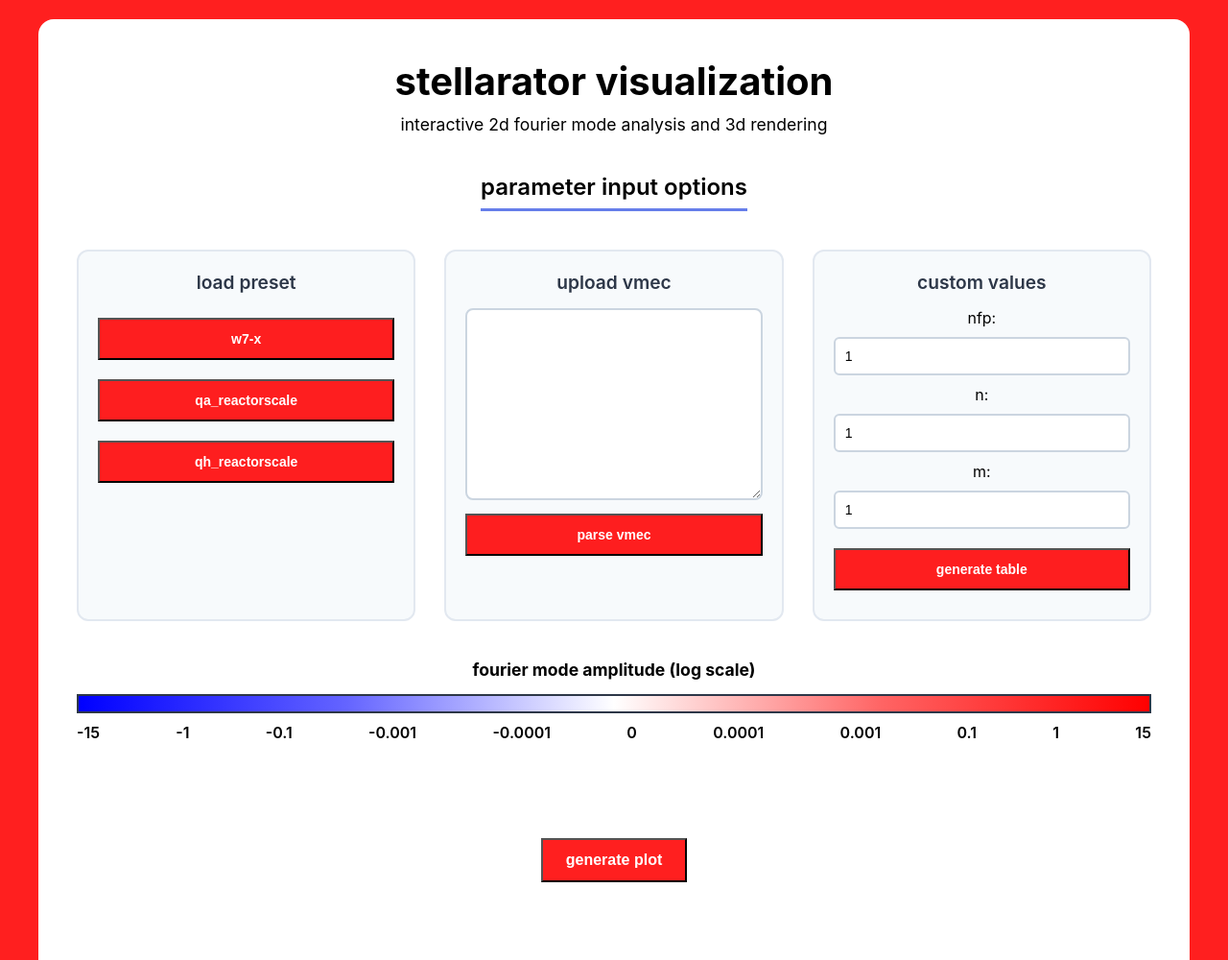
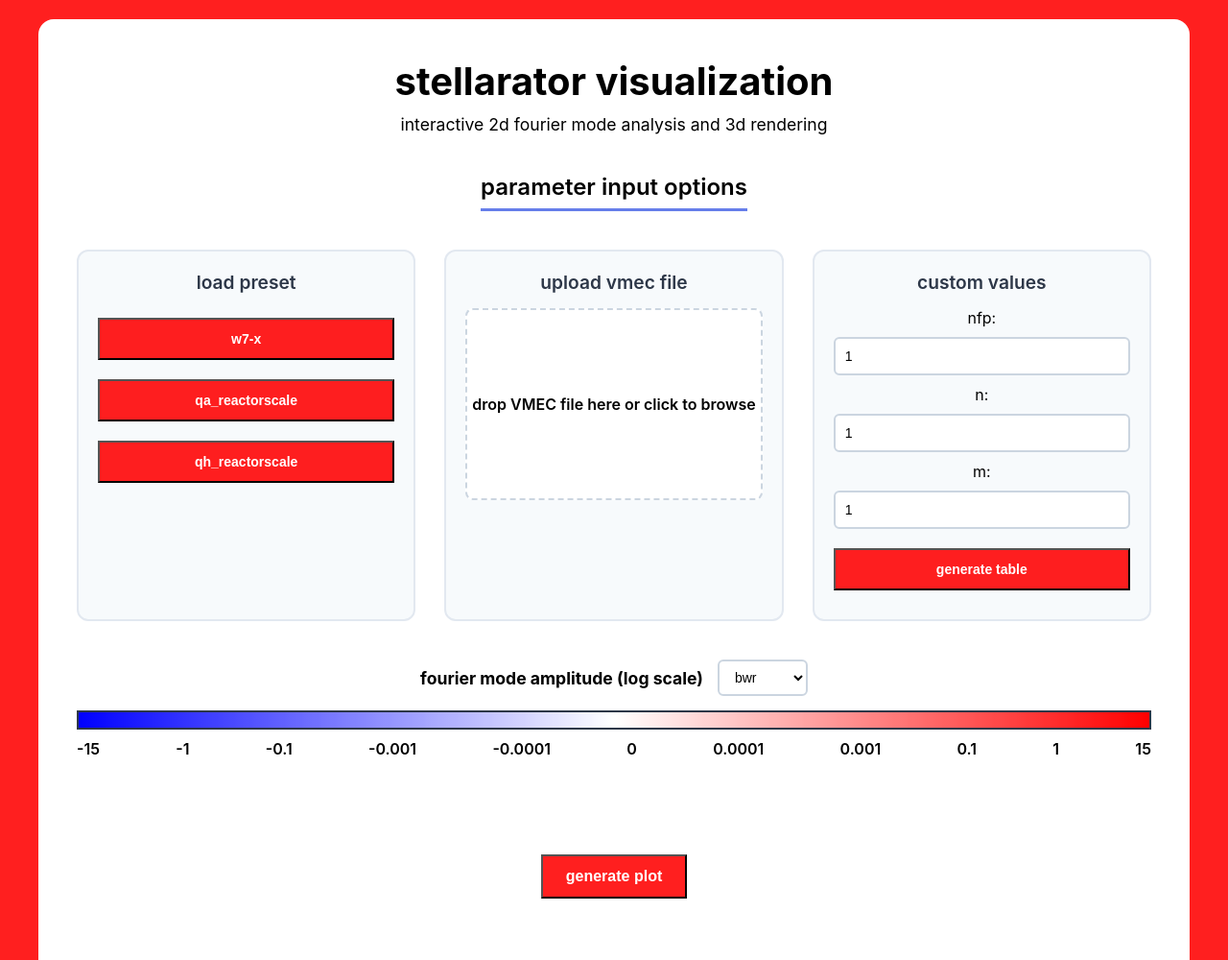
Before and after one commit to JessicaLi08/Stellarator_Visualization, a Flask app: page / in a window 1280 px wide. Shown: the top 1000 px of the page at 96% size. Run offline with Flask 3, Linux system fonts and the light colour scheme.

Commit message:
added "translation layer" + colorbar choices
1. uses actual files (e.g., input.W7-X_without_coil_ripple_beta0p05_d23p4_tm) for the presets

2. made the copy/paste vmec file into a drag/drop for ease of use

```diff
--- a/app.py
+++ b/app.py
@@ -1,8 +1,8 @@
 from flask import Flask, render_template, request, jsonify
 import draw_stel
 import json
-
-# !!flask logic done by chatgpt!!
+import matplotlib.pyplot as plt
+import numpy as np
 
 app = Flask(__name__)
 
@@ -10,18 +10,23 @@ app = Flask(__name__)
 def index():
     return render_template("index.html")
 
-@app.route("/generate", methods=["POST"])
-def generate():
-    data = request.json
+@app.route("/get_colormaps", methods=["GET"])
+def get_colormaps():
+    colormaps = {}
+    cmap_names = ['bwr', 'viridis', 'plasma', 'turbo']
 
-    # save input JSON
-    with open("stellarator_input.json", "w") as f:
-        json.dump(data, f)
+    for name in cmap_names:
+        cmap = plt.get_cmap(name)
+        # Sample 256 colors from the colormap
+        colors = []
+        for i in np.linspace(0, 1, 256):
+            rgba = cmap(i)
+            # Convert to 0-255 RGB
+            rgb = [int(rgba[0] * 255), int(rgba[1] * 255), int(rgba[2] * 255)]
+            colors.append(rgb)
+        colormaps[name] = colors
 
-    # run pyvista script
-    subprocess.run(["python", "draw_stel.py"], check=True)
-
-    return jsonify({"status": "ok"})
+    return jsonify(colormaps)
 
 @app.route("/draw_stel", methods=["POST"])
 def draw_stel_route():
--- a/static/main.js
+++ b/static/main.js
@@ -12,133 +12,10 @@ let rbc = {};
 let zbs = {};
 let currentModel = null;
 
-const presets = {
-  // input.W7-X_without_coil_ripple_beta0p05_d23p4_tm
-  w7x: `NFP = 5, rbc(-2,  1)=  -1.7050E-03,  zbs(-2,  1)=  -1.7050E-03,
- rbc(-1,  1)=  -1.2100E-02,  zbs(-1,  1)=  -1.2100E-02,
- rbc(-1,  2)=   1.3750E-03,  zbs(-1,  2)=   1.3750E-03,
- rbc( 0,  0)=   5.5000E+00,  zbs( 0,  0)=   0.0000E+00,
- rbc( 0,  1)=   4.7685E-01,  zbs( 0,  1)=   6.2315E-01,
- rbc( 0,  2)=   6.1600E-02,  zbs( 0,  2)=   6.4350E-02,
- rbc( 0,  3)=   2.0350E-04,  zbs( 0,  3)=   2.0350E-04,
- rbc( 1,  0)=   2.3540E-01,  zbs( 1,  0)=  -1.1550E-01,
- rbc( 1,  1)=  -2.2330E-01,  zbs( 1,  1)=   2.2330E-01,
- rbc( 1,  2)=   1.0065E-01,  zbs( 1,  2)=   1.3200E-01,
- rbc( 1,  3)=   1.1165E-02,  zbs( 1,  3)=  -1.1165E-02,
- rbc( 2,  0)=   1.2650E-02,  zbs( 2,  0)=  -1.2650E-02,
- rbc( 2,  1)=  -3.1350E-02,  zbs( 2,  1)=   3.1350E-02,
- rbc( 2,  2)=   5.5000E-02,  zbs( 2,  2)=  -5.5000E-02,
- rbc( 2,  3)=   6.4350E-03,  zbs( 2,  3)=   6.4350E-03,
- rbc( 2,  4)=  -6.8750E-03,  zbs( 2,  4)=  -6.8750E-03,
- rbc( 3,  0)=   1.9800E-03,  zbs( 3,  0)=  -1.9800E-03,
- rbc( 3,  2)=  -1.8700E-03,  zbs( 3,  2)=   1.7600E-03,
- rbc( 3,  3)=  -6.7650E-03,  zbs( 3,  3)=   6.7650E-03,
- rbc( 3,  4)=  -2.7390E-03,  zbs( 3,  4)=   2.7390E-03,
- rbc( 4,  2)=  -1.7600E-03,  zbs( 4,  2)=   1.7600E-03,
- rbc( 4,  3)=   1.2650E-03,  zbs( 4,  3)=  -1.2650E-03,`,
-  // input.LandremanPaul2021_QA_reactorscale_lowres
-  qa_reactorscale: `NFP = 2,
-rbc(0,0) = 1.012658382028E+001, zbs(0,0) = 0.000000000000E+000,
-rbc(1,0) = 1.656442246637E+000, zbs(1,0) = -1.269527884010E+000,
-rbc(2,0) = 1.168065396338E-001, zbs(2,0) = -1.157570635450E-001,
-rbc(3,0) = 1.681848906918E-003, zbs(3,0) = -1.859955209758E-003,
-rbc(4,0) = -4.344142209654E-004, zbs(4,0) = 6.460740786144E-004,
-rbc(5,0) = -7.178092442796E-005, zbs(5,0) = 6.506076688604E-005,
-rbc(-5,1) = -1.250523900045E-005, zbs(-5,1) = 1.671593720258E-005,
-rbc(-4,1) = 5.960412998346E-004, zbs(-4,1) = 7.845776908340E-004,
-rbc(-3,1) = 1.192612929656E-002, zbs(-3,1) = 8.879234742430E-003,
-rbc(-2,1) = 6.194886954255E-002, zbs(-2,1) = 7.005027786691E-002,
-rbc(-1,1) = 3.742783485244E-001, zbs(-1,1) = 3.400206123943E-001,
-rbc(0,1)  = 1.679774143201E+000, zbs(0,1)  = 2.181203441748E+000,
-rbc(1,1)  = -1.102571811326E+000, zbs(1,1)  = 8.105522673578E-001,
-rbc(2,1)  = -2.155805264092E-001, zbs(2,1)  = 1.966385492229E-001,
-rbc(3,1)  = -2.329273845974E-002, zbs(3,1)  = 2.069175208826E-002,
-rbc(4,1)  = -2.661237318218E-004, zbs(4,1)  = 9.636272685192E-004,
-rbc(5,1)  = -3.670631879823E-005, zbs(5,1)  = 2.265932688630E-005,
-rbc(-5,2) = 3.473389706292E-006, zbs(-5,2) = 3.699307142425E-005,
-rbc(-4,2) = 4.912086813127E-004, zbs(-4,2) = 2.613952319580E-004,
-rbc(-3,2) = -1.650091111779E-004, zbs(-3,2) = 9.372934311218E-004,
-rbc(-2,2) = 6.572506820813E-003, zbs(-2,2) = 4.002721688287E-003,
-rbc(-1,2) = 3.489234562081E-004, zbs(-1,2) = -1.348294789692E-002,
-rbc(0,2)  = 1.602596115905E-001, zbs(0,2)  = 1.581142854112E-001,
-rbc(1,2)  = 2.579026786227E-001, zbs(1,2)  = 8.515829474462E-004,
-rbc(2,2)  = 3.635432233409E-002, zbs(2,2)  = -7.253576144831E-002,
-rbc(3,2)  = 2.048904025366E-002, zbs(3,2)  = -1.644076893936E-002,
-rbc(4,2)  = 1.351013065632E-003, zbs(4,2)  = -2.171973960015E-003,
-rbc(5,2)  = 7.590720843726E-005, zbs(5,2)  = -3.080501850148E-005,
-rbc(-5,3) = 2.628832174986E-005, zbs(-5,3) = 7.641923854311E-006,
-rbc(-4,3) = -2.787430121400E-004, zbs(-4,3) = -1.310287213145E-004,
-rbc(-3,3) = -6.968320714789E-004, zbs(-3,3) = -1.161154377680E-003,
-rbc(-2,3) = 1.874492796226E-003, zbs(-2,3) = 2.060514452732E-003,
-rbc(-1,3) = -9.619402016515E-003, zbs(-1,3) = -1.209237167999E-002,
-rbc(0,3)  = 6.875154340249E-003, zbs(0,3)  = 2.101177453522E-002,
-rbc(1,3)  = 1.294437252868E-003, zbs(1,3)  = 1.472181704879E-002,
-rbc(2,3)  = 1.232040919148E-003, zbs(2,3)  = 1.774116385019E-002,
-rbc(3,3)  = -8.936328881911E-003, zbs(3,3) = 4.338128864939E-003,
-rbc(0,4) = -3.191042298440E-003, zbs(0,4) = 9.438118148131E-004,
-rbc(0,5) = 2.719607218643E-004, zbs(0,5) = 4.061345747065E-004`,
-  // input.LandremanPaul2021_QH_reactorScale_lowres
-  qh_reactorscale: `NFP = 4, rbc( 000,000) =    1.367375147766E+001    zbs( 000,000) =    0.000000000000E+000
-  rbc( 001,000) =    2.458811088284E+000    zbs( 001,000) =    2.087809952337E+000
-  rbc( 002,000) =    2.372329091047E-001    zbs( 002,000) =    2.551979044092E-001
-  rbc( 003,000) =    3.523944757399E-002    zbs( 003,000) =    1.640455405466E-002
-  rbc( 004,000) =   -2.239610058463E-003    zbs( 004,000) =    9.550219792542E-004
-  rbc( 005,000) =   -3.316302012241E-004    zbs( 005,000) =   -3.484833707189E-004
-  rbc(-005,001) =   -1.172891142384E-003    zbs(-005,001) =    2.796952906580E-004
-  rbc(-004,001) =   -4.613589269547E-003    zbs(-004,001) =    6.900936651125E-003
-  rbc(-003,001) =   -4.979105145863E-002    zbs(-003,001) =    5.172083717870E-002
-  rbc(-002,001) =   -3.343003913181E-001    zbs(-002,001) =    3.319884811820E-001
-  rbc(-001,001) =   -1.193959494238E+000    zbs(-001,001) =    6.176721078449E-001
-  rbc( 000,001) =    1.887511629365E+000    zbs( 000,001) =    1.792585070922E+000
-  rbc( 001,001) =    3.969748602910E-001    zbs( 001,001) =    4.471578733064E-001
-  rbc( 002,001) =    9.401042030899E-002    zbs( 002,001) =    9.303041096194E-002
-  rbc( 003,001) =    1.114488176302E-002    zbs( 003,001) =    1.175169476452E-002
-  rbc( 004,001) =   -3.888445102044E-004    zbs( 004,001) =   -1.609774846436E-004
-  rbc( 005,001) =    2.500873812304E-004    zbs( 005,001) =   -2.208606573753E-004
-  rbc(-005,002) =    2.991444392846E-004    zbs(-005,002) =   -1.011921788627E-003
-  rbc(-004,002) =    1.147708525686E-002    zbs(-004,002) =   -6.131141323267E-003
-  rbc(-003,002) =    2.696174566065E-002    zbs(-003,002) =   -4.341286997869E-002
-  rbc(-002,002) =    7.205801299407E-002    zbs(-002,002) =   -9.726361389574E-002
-  rbc(-001,002) =    2.894642478614E-001    zbs(-001,002) =    2.550978449509E-001
-  rbc( 000,002) =    2.100364675213E-001    zbs( 000,002) =    1.292325414648E-001
-  rbc( 001,002) =   -1.609502453632E-002    zbs( 001,002) =   -6.008853156679E-003
-  rbc( 002,002) =    1.778839808673E-002    zbs( 002,002) =    1.397982953330E-002
-  rbc( 003,002) =    3.756695795525E-004    zbs( 003,002) =   -8.614906220464E-004
-  rbc( 004,002) =    1.276351022476E-003    zbs( 004,002) =    8.959625788496E-004
-  rbc( 005,002) =   -7.681122004966E-005    zbs( 005,002) =   -2.528069567306E-006
-  rbc(-005,003) =    3.930144897455E-005    zbs(-005,003) =    1.075890317063E-003
-  rbc(-004,003) =   -2.603315575112E-003    zbs(-004,003) =    5.035365770564E-004
-  rbc(-003,003) =    3.036129934725E-004    zbs(-003,003) =    8.589410639810E-003
-  rbc(-002,003) =   -1.480145412461E-002    zbs(-002,003) =    8.813872115569E-003
-  rbc(-001,003) =    8.799578974345E-004    zbs(-001,003) =    1.560654534427E-002
-  rbc( 000,003) =    1.462294459199E-003    zbs( 000,003) =    5.199929737940E-003
-  rbc( 001,003) =    6.814970719862E-003    zbs( 001,003) =    9.358252016759E-003
-  rbc( 002,003) =    4.546887392291E-003    zbs( 002,003) =    3.274915427664E-003
-  rbc( 003,003) =   -1.145935652702E-003    zbs( 003,003) =   -3.908787494710E-005
-  rbc( 004,003) =    1.116974368241E-003    zbs( 004,003) =    5.235215882911E-004
-  rbc( 005,003) =   -1.603874518889E-004    zbs( 005,003) =   -3.510808935320E-006
-  rbc(-005,004) =    2.639941928257E-004    zbs(-005,004) =    7.997384801817E-005
-  rbc(-004,004) =    8.087263486072E-004    zbs(-004,004) =   -1.336953822527E-003
-  rbc(-003,004) =   -2.099839582050E-003    zbs(-003,004) =   -2.691620048604E-003
-  rbc(-002,004) =    1.265505108246E-003    zbs(-002,004) =   -1.715979913932E-003
-  rbc(-001,004) =    3.032178576699E-003    zbs(-001,004) =    9.753931940415E-004
-  rbc( 000,004) =    6.322332213688E-003    zbs( 000,004) =    4.561763184144E-003
-  rbc( 001,004) =   -6.610823086742E-004    zbs( 001,004) =   -2.713711235770E-004
-  rbc( 002,004) =    1.982117968414E-003    zbs( 002,004) =    4.711445679698E-004
-  rbc( 003,004) =   -7.370713133332E-004    zbs( 003,004) =   -8.263510173517E-004
-  rbc( 004,004) =   -3.767350282858E-004    zbs( 004,004) =   -4.422365940715E-004
-  rbc( 005,004) =   -1.410486346676E-004    zbs( 005,004) =   -1.141331244167E-004
-  rbc(-005,005) =   -1.125394635239E-004    zbs(-005,005) =   -6.785534181825E-006
-  rbc(-004,005) =   -5.856768005525E-004    zbs(-004,005) =    3.493202560578E-004
-  rbc(-003,005) =    9.806370018962E-005    zbs(-003,005) =    6.032755666345E-004
-  rbc(-002,005) =    2.305942363495E-004    zbs(-002,005) =   -7.998114339313E-005
-  rbc(-001,005) =   -4.247530107429E-005    zbs(-001,005) =    2.022420756102E-005
-  rbc( 000,005) =   -4.248290092659E-004    zbs( 000,005) =   -6.229177562600E-004
-  rbc( 001,005) =   -2.894739047193E-004    zbs( 001,005) =    6.774144048711E-005
-  rbc( 002,005) =    1.920402595905E-005    zbs( 002,005) =    3.994646750689E-005
-  rbc( 003,005) =   -2.038807166485E-004    zbs( 003,005) =   -1.828397894803E-004
-  rbc( 004,005) =   -1.452176687737E-004    zbs( 004,005) =   -1.420015297700E-004
-  rbc( 005,005) =   -4.178619587655E-005    zbs( 005,005) =   -3.596593433452E-005`
+const presetFiles = {
+  w7x: "/static/input.W7-X_without_coil_ripple_beta0p05_d23p4_tm",
+  qa_reactorscale: "/static/input.LandremanPaul2021_QA_reactorscale_lowres",
+  qh_reactorscale: "/static/input.LandremanPaul2021_QH_reactorScale_lowres"
 };
 
 function parseVmec(text) {
@@ -168,6 +45,21 @@ function parseVmec(text) {
   return { nfp: nfp, rbc: rbcData, zbs: zbsData };
 }
 
+let currentColormap = 'bwr';
+let colormapData = {};
+
+async function loadColormaps() {
+  const response = await fetch('/get_colormaps');
+  colormapData = await response.json();
+}
+
+function updateColorbarGradient() {
+  const gradient = document.getElementById('colorbarGradient');
+  const colors = colormapData[currentColormap];
+  const stops = colors.map((color, i) => `rgb(${color[0]},${color[1]},${color[2]}) ${(i / (colors.length - 1) * 100).toFixed(1)}%`).join(', ');
+  gradient.style.background = `linear-gradient(to right, ${stops})`;
+}
+
 function getColor(value) {
   if (value === 0) return "rgb(255,255,255)";
 
@@ -179,13 +71,24 @@ function getColor(value) {
   let logMin = Math.log10(0.000001);
 
   let normalized = (logValue - logMin) / (logMax - logMin);
-  let rgbval = 255 - Math.floor(normalized * 255);
+  normalized = Math.max(0, Math.min(1, normalized));
 
-  if (sign) {
-    return `rgb(255, ${rgbval}, ${rgbval})`;
-  } else {
-    return `rgb(${rgbval}, ${rgbval}, 255)`;
-  }
+  const colors = colormapData[currentColormap];
+  const numColors = colors.length;
+
+  const index = normalized * (numColors - 1);
+  const lower = Math.floor(index);
+  const upper = Math.ceil(index);
+  const fraction = index - lower;
+
+  const colorLower = colors[lower];
+  const colorUpper = colors[upper];
+
+  const r = Math.round(colorLower[0] + (colorUpper[0] - colorLower[0]) * fraction);
+  const g = Math.round(colorLower[1] + (colorUpper[1] - colorLower[1]) * fraction);
+  const b = Math.round(colorLower[2] + (colorUpper[2] - colorLower[2]) * fraction);
+
+  return `rgb(${r}, ${g}, ${b})`;
 }
 
 function showTables() {
@@ -275,25 +178,67 @@ function showTables() {
   container.appendChild(zbsDiv);
 }
 
-document.querySelectorAll('.preset-btn').forEach(btn => {
-  btn.onclick = function() {
-    let preset = btn.getAttribute('data-preset');
-    let data = parseVmec(presets[preset]);
-    rbc = data.rbc;
-    zbs = data.zbs;
-    document.getElementById("nfpInput").value = data.nfp;
-    showTables();
-  };
-});
+// async function made by claude
+async function loadPreset(presetName) {
+  const response = await fetch(presetFiles[presetName]);
+  const text = await response.text();
+  loadVmecText(text);
+}
 
-document.getElementById("parseVmecBtn").onclick = function() {
-  let text = document.getElementById("vmecInput").value;
+function loadVmecText(text) {
   let data = parseVmec(text);
   rbc = data.rbc;
   zbs = data.zbs;
   document.getElementById("nfpInput").value = data.nfp;
   showTables();
-};
+}
+
+document.getElementById("colormapSelect").addEventListener("change", function(e) {
+  currentColormap = e.target.value;
+  updateColorbarGradient();
+  showTables();
+});
+
+document.querySelectorAll('.preset-btn').forEach(btn => {
+  btn.onclick = function() {
+    let preset = btn.getAttribute('data-preset');
+    loadPreset(preset);
+  };
+});
+
+document.getElementById("vmecFileInput").addEventListener("change", function(e) {
+  const file = e.target.files[0];
+  const reader = new FileReader();
+  reader.addEventListener("load", function(event) {
+    loadVmecText(event.target.result);
+  });
+  reader.readAsText(file);
+});
+
+const dropZone = document.getElementById("vmecDropZone");
+
+dropZone.addEventListener("dragover", function(e) {
+  e.preventDefault();
+});
+
+dropZone.addEventListener("dragleave", function(e) {
+  e.preventDefault();
+});
+
+dropZone.addEventListener("drop", function(e) {
+  e.preventDefault();
+
+  const file = e.dataTransfer.files[0];
+  const reader = new FileReader();
+  reader.addEventListener("load", function(event) {
+    loadVmecText(event.target.result);
+  });
+  reader.readAsText(file);
+});
+
+dropZone.addEventListener("click", function() {
+  document.getElementById("vmecFileInput").click();
+});
 
 document.getElementById("generateBtn").onclick = function() {
   let n = Number(document.getElementById("nInput").value);
@@ -355,6 +300,10 @@ function reloadModel() {
 
 reloadModel();
 
+loadColormaps().then(() => {
+  updateColorbarGradient();
+});
+
 function animate() {
   requestAnimationFrame(animate);
   controls.update();
--- a/templates/index.html
+++ b/templates/index.html
@@ -97,16 +97,6 @@
       width: 100%;
     }
 
-    .input-area {
-      width: 100%;
-      height: 200px;
-      padding: 12px;
-      border: 2px solid #cbd5e0;
-      border-radius: 8px;
-      resize: vertical;
-      text-align: left;
-    }
-
     .custom-input {
       margin: 10px 0;
       padding: 10px;
@@ -116,16 +106,56 @@
       width: 100%;
     }
 
+    #vmecDropZone {
+      width: 100%;
+      height: 200px;
+      border: 2px dashed #cbd5e0;
+      border-radius: 8px;
+      background: white;
+      display: flex;
+      align-items: center;
+      justify-content: center;
+      cursor: pointer;
+      flex-direction: column;
+      gap: 10px;
+    }
+
+    #vmecFileInput {
+      display: none;
+    }
+
+    .drop-text {
+      font-size: 16px;
+      color: black;
+      font-weight: 600;
+    }
+
     .colorbar {
       margin: 30px 0;
       width: 100%;
+    }
+
+    .colorbar-controls {
+      display: flex;
+      align-items: center;
+      justify-content: center;
+      gap: 15px;
+      margin-bottom: 15px;
     }
 
     .colorbar-title {
       font-weight: 700;
       font-size: 1.1em;
       color: black;
-      margin-bottom: 15px;
+    }
+
+    #colormapSelect {
+      padding: 8px 12px;
+      border: 2px solid #cbd5e0;
+      border-radius: 6px;
+      font-size: 14px;
+      background: white;
+      cursor: pointer;
     }
 
     .colorbar-gradient {
@@ -216,9 +246,11 @@
         </div>
 
         <div class="column">
-          <div class="column-title">upload vmec</div>
-          <textarea id="vmecInput" class="input-area"></textarea>
-          <button id="parseVmecBtn" class="interactive-element">parse vmec</button>
+          <div class="column-title">upload vmec file</div>
+          <input type="file" id="vmecFileInput" accept=".txt,*" />
+          <div id="vmecDropZone">
+            <div class="drop-text">drop VMEC file here or click to browse</div>
+          </div>
         </div>
 
         <div class="column">
@@ -235,8 +267,16 @@
     <div class="section">
 
       <div class="colorbar">
-        <div class="colorbar-title">fourier mode amplitude (log scale)</div>
-        <div class="colorbar-gradient"></div>
+        <div class="colorbar-controls">
+          <div class="colorbar-title">fourier mode amplitude (log scale)</div>
+          <select id="colormapSelect">
+            <option value="bwr">bwr</option>
+            <option value="viridis">viridis</option>
+            <option value="plasma">plasma</option>
+            <option value="turbo">turbo</option>
+          </select>
+        </div>
+        <div class="colorbar-gradient" id="colorbarGradient"></div>
         <div class="colorbar-labels">
           <span>-15</span>
           <span>-1</span>
```
Also changed, not shown: 3 other files.
